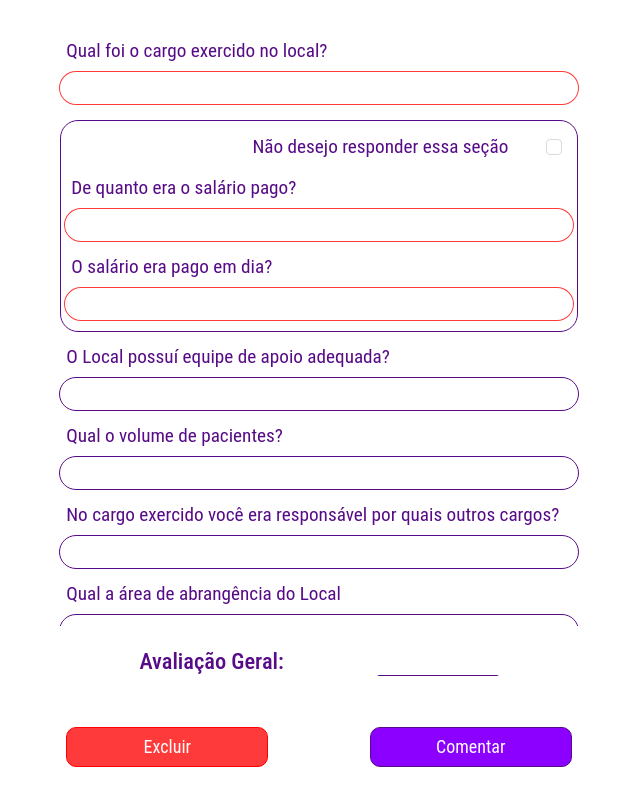
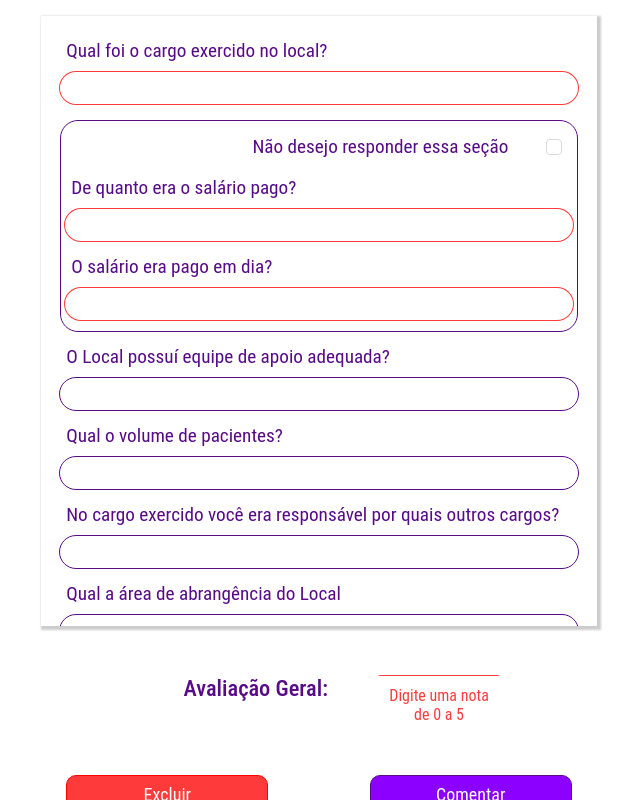
Before and after one commit to cpejr/front-web-mvpclinicas, a React (Vite) app: page /novocomentario in a window 1280 px wide. Both pictures are taken after a click on the button "Comentar". Shown: the part 73-873 px from the top of the page, without its empty margins (321-961 px from the left). Built offline with nearby package versions, Linux system fonts and the light colour scheme.

Commit message:
fix: lógica tratamento erro avaliacao

```diff
--- a/src/Styles/Input/Input.jsx
+++ b/src/Styles/Input/Input.jsx
@@ -34,8 +34,20 @@ const Input = styled.input`
   border-radius: ${(props) => props.borderRadius};
   box-shadow: ${(props) => props.boxShadow};
   border: ${(props) => props.border};
-  border-bottom: 1px solid #570B87;
-  color: ${(props) => props.color ?? "#8B00FF" };
+  border-bottom: ${(props) => {
+    let cor;
+    if (!props.color) {
+      if (props.erro) {
+        cor = "1px solid #ff0000c5";
+      } else {
+        cor = "1px solid #570B87";
+      }
+    } else {
+      cor = props.color;
+    }
+    return cor;
+  }};
+  color: ${(props) => props.color ?? "#8B00FF"};
 
   &:focus {
     outline: none;
--- a/src/pages/NovoComentario/NovoComentario.jsx
+++ b/src/pages/NovoComentario/NovoComentario.jsx
@@ -4,10 +4,12 @@ import {
   CaixaAvaliacao,
   CaixaBotoes,
   CaixaCheckbox,
+  CaixaInputRotulo,
   CaixaPerguntas,
   CaixaSalario,
   ConjuntoTituloInput,
   InputComentario,
+  Rotulo,
   Titulo,
   TituloAvaliacao,
   TituloInput,
@@ -24,6 +26,7 @@ function NovoComentario() {
     cargo: false,
     salario: false,
     dia_salario: false,
+    avaliacao: false,
   });
 
   function estadoCheckbox() {
@@ -39,24 +42,30 @@ function NovoComentario() {
 
   function validarComentario() {
     const cargoErro = !respostas["Qual foi o cargo exercido no local?"];
-    const salarioErro = !checkPreenchido && !respostas["De quanto era o salário pago?"];
-    const diaSalarioErro = !checkPreenchido && !respostas["O salário era pago em dia?"];
+    const salarioErro =
+      !checkPreenchido && !respostas["De quanto era o salário pago?"];
+    const diaSalarioErro =
+      !checkPreenchido && !respostas["O salário era pago em dia?"];
+    const avaliacaoErro =
+      isNaN(respostas["Avaliação Geral"]) ||
+      respostas["Avaliação Geral"] < 0 ||
+      respostas["Avaliação Geral"] > 5;
 
     setErro((prevErro) => ({
       ...prevErro,
       cargo: cargoErro,
       salario: salarioErro,
       dia_salario: diaSalarioErro,
+      avaliacao: avaliacaoErro,
     }));
 
-    if (cargoErro || salarioErro || diaSalarioErro) {
-      alert("Preencha os campos corretamente!");
+    if (cargoErro || salarioErro || diaSalarioErro || avaliacaoErro) {
+      alert("Preencha os campos obrigatórios corretamente!");
       return;
     }
 
     alert("uhuhuhuh");
   }
-
 
   function renderizaInput(pergunta) {
     return (
@@ -150,7 +159,20 @@ function NovoComentario() {
       </CaixaPerguntas>
       <CaixaAvaliacao>
         <TituloAvaliacao>Avaliação Geral:</TituloAvaliacao>
-        <Input width="30%" borderBottom="1px solid #570B87"></Input>
+        <CaixaInputRotulo>
+          <Input
+            width="100%"
+            textAlign="center"
+            fontSize="1.4em"
+            erro={erro.avaliacao}
+            onChange={(e) =>
+              preenchendoRespostas("Avaliação Geral", e.target.value)
+            }
+          />
+          {erro.avaliacao && (
+            <Rotulo>Digite uma nota de 0 a 5</Rotulo>
+          )}
+        </CaixaInputRotulo>
       </CaixaAvaliacao>
       <CaixaBotoes>
         <Botao
--- a/src/pages/NovoComentario/Styles.js
+++ b/src/pages/NovoComentario/Styles.js
@@ -37,6 +37,7 @@ export const CaixaPerguntas = styled.div`
   gap: 15px;
   overflow-y: scroll;
   overflow-x: hidden;
+  box-shadow: 2px 2px 2px 2px rgba(0,0,0,0.2);
 
   ::-webkit-scrollbar {
     width: 5px;
@@ -141,6 +142,14 @@ export const CaixaAvaliacao = styled.div`
   justify-content: space-evenly;
   width: 30%;
   padding: 2%;
+  align-items: center;
+  text-align: center;
+
+  @media (max-width: 900px) {
+    flex-direction: column;
+    width: 60%;
+    padding-top: 5%;
+  }
 `;
 
 export const CaixaCheckbox = styled.div`
@@ -161,14 +170,14 @@ export const TituloAvaliacao = styled.div`
   font-size: 1.4em;
   line-height: 20px;
   color: #570b87;
+  justify-content: center;
 
   @media (max-width: 900px) {
+    width: 80%;
     font-size: 1.2em;
+    text-align: center;
   }
 
-  @media (max-width: 500px) {
-    font-size: 1em;
-  }
 `;
 
 export const CaixaBotoes = styled.div`
@@ -187,3 +196,22 @@ export const CaixaBotoes = styled.div`
     width: 90%;
   }
 `;
+
+export const CaixaInputRotulo = styled.div`
+  display: flex;
+  flex-direction: column;
+  justify-content: space-evenly;
+  width: 30%;
+  gap: 10px;
+`;
+
+export const Rotulo = styled.div`
+  font-size: 1em;
+  color: #ff0000c5;
+  text-align: center;
+  font-family: Roboto Condensed;
+
+  @media (max-width: 900px) {
+    font-size: 0.8em;
+  }
+`;
```
